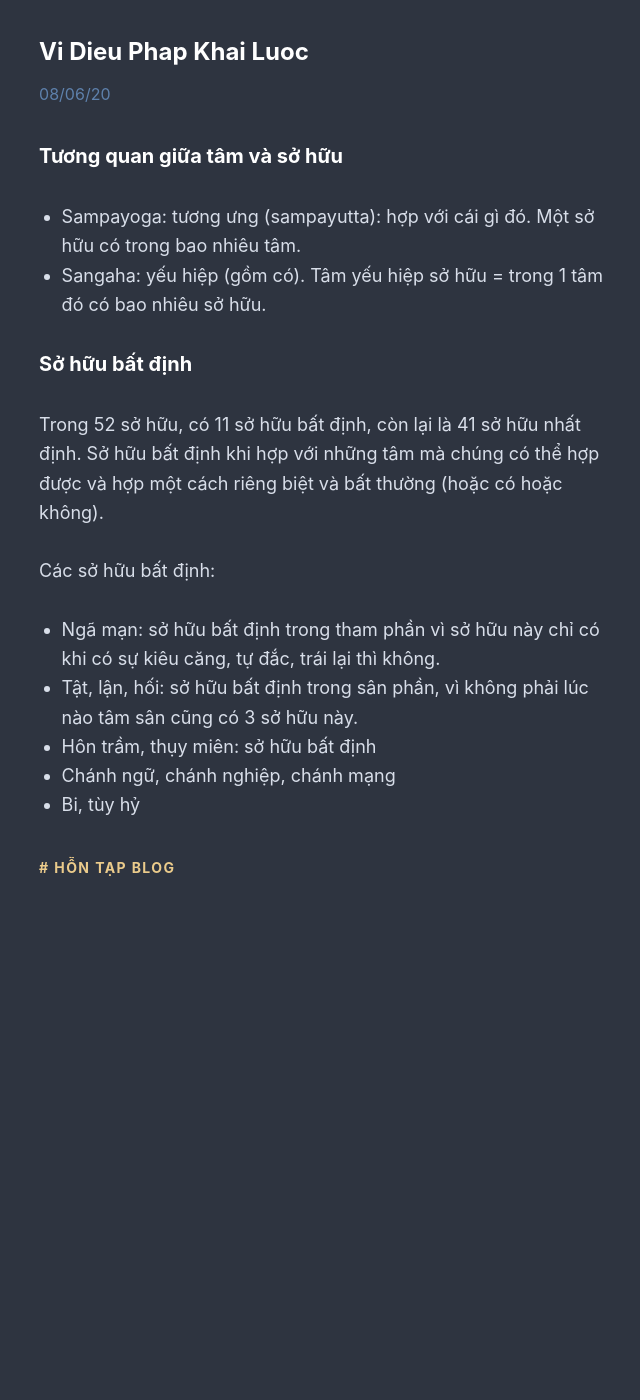
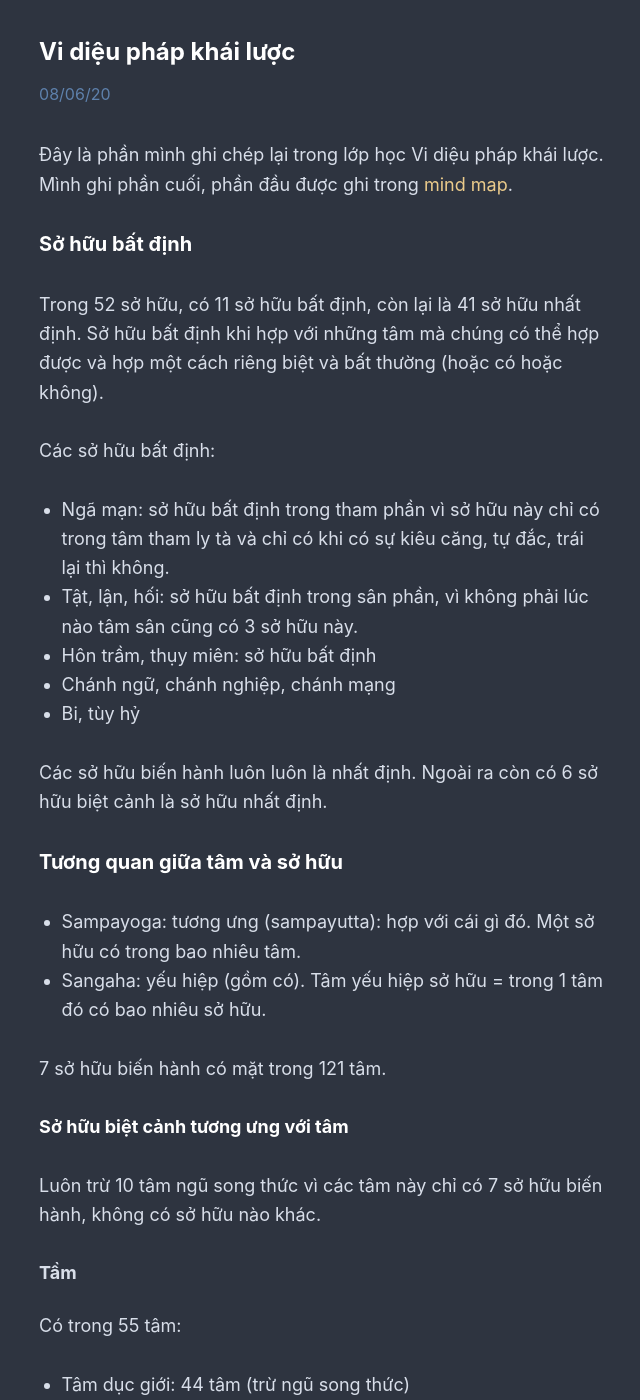
Before and after one commit to rilwis/hontap.info, a Jekyll site: the page built from _posts/2020-06-08-vi-dieu-phap-khai-luoc.md, in a window 1280 px wide and 1400 px high. Shown: the whole window, without its empty margins (317-957 px from the left). Built offline with Jekyll 4.4.1, drawn with Linux system fonts in a browser that asks for light colours; our own code applies the rules of GitHub Pages for plain Markdown files; some of the changed text lies outside the part shown.

Commit message:
Update 2020-06-08-vi-dieu-phap-khai-luoc.md

```diff
--- a/_posts/2020-06-08-vi-dieu-phap-khai-luoc.md
+++ b/_posts/2020-06-08-vi-dieu-phap-khai-luoc.md
@@ -1,7 +1,8 @@
-## Tương quan giữa tâm và sở hữu
+---
+title: Vi diệu pháp khái lược
+---
 
-- Sampayoga: tương ưng (sampayutta): hợp với cái gì đó. Một sở hữu có trong bao nhiêu tâm.
-- Sangaha: yếu hiệp (gồm có). Tâm yếu hiệp sở hữu = trong 1 tâm đó có bao nhiêu sở hữu.
+Đây là phần mình ghi chép lại trong lớp học Vi diệu pháp khái lược. Mình ghi phần cuối, phần đầu được ghi trong [mind map](https://mind42.com/mindmap/9ef6215a-0968-4672-8826-3f4a20d54356).
 
 ## Sở hữu bất định
 
@@ -9,8 +10,46 @@ Trong 52 sở hữu, có 11 sở hữu bất định, còn lại là 41 sở h
 
 Các sở hữu bất định:
 
-- Ngã mạn: sở hữu bất định trong tham phần vì sở hữu này chỉ có khi có sự kiêu căng, tự đắc, trái lại thì không.
+- Ngã mạn: sở hữu bất định trong tham phần vì sở hữu này chỉ có trong tâm tham ly tà và chỉ có khi có sự kiêu căng, tự đắc, trái lại thì không.
 - Tật, lận, hối: sở hữu bất định trong sân phần, vì không phải lúc nào tâm sân cũng có 3 sở hữu này.
 - Hôn trầm, thụy miên: sở hữu bất định
 - Chánh ngữ, chánh nghiệp, chánh mạng
 - Bi, tùy hỷ
+
+Các sở hữu biến hành luôn luôn là nhất định. Ngoài ra còn có 6 sở hữu biệt cảnh là sở hữu nhất định.
+
+## Tương quan giữa tâm và sở hữu
+
+- Sampayoga: tương ưng (sampayutta): hợp với cái gì đó. Một sở hữu có trong bao nhiêu tâm.
+- Sangaha: yếu hiệp (gồm có). Tâm yếu hiệp sở hữu = trong 1 tâm đó có bao nhiêu sở hữu.
+
+7 sở hữu biến hành có mặt trong 121 tâm.
+
+### Sở hữu biệt cảnh tương ưng với tâm
+
+Luôn trừ 10 tâm ngũ song thức vì các tâm này chỉ có 7 sở hữu biến hành, không có sở hữu nào khác.
+
+#### Tầm
+
+Có trong 55 tâm:
+
+- Tâm dục giới: 44 tâm (trừ ngũ song thức)
+- Tâm đáo đại và siêu thế: 11 tâm sơ thiền (từ nhị thiền trở lên không có tầm)
+
+#### Tứ
+
+Giống tầm, nhưng cộng thêm 11 tâm nhị thiền = 66 tâm.
+
+#### Thắng giải
+
+121 tâm - ngũ song thức - si hoài nghi = 110 tâm.
+
+#### Cần
+
+121 tâm - ngũ song thức - khai ngũ môn - 2 tâm tiếp thâu - 3 tâm quan sát = 105 tâm
+
+#### Hỷ
+
+51 tâm thọ hỷ - 11 tâm tứ thiền (tứ thiền có thọ hỷ nhưng không có sở hữu hỷ) = 40 tâm
+
+#### Dục
```
